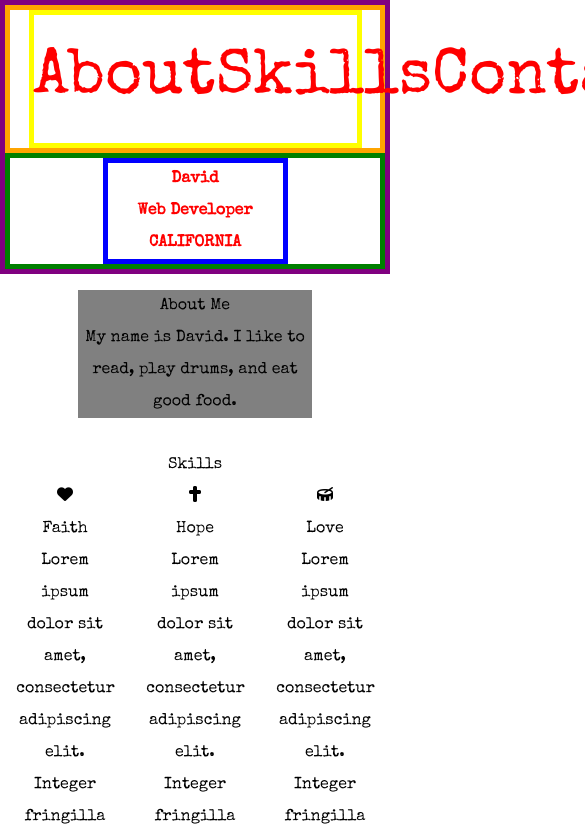
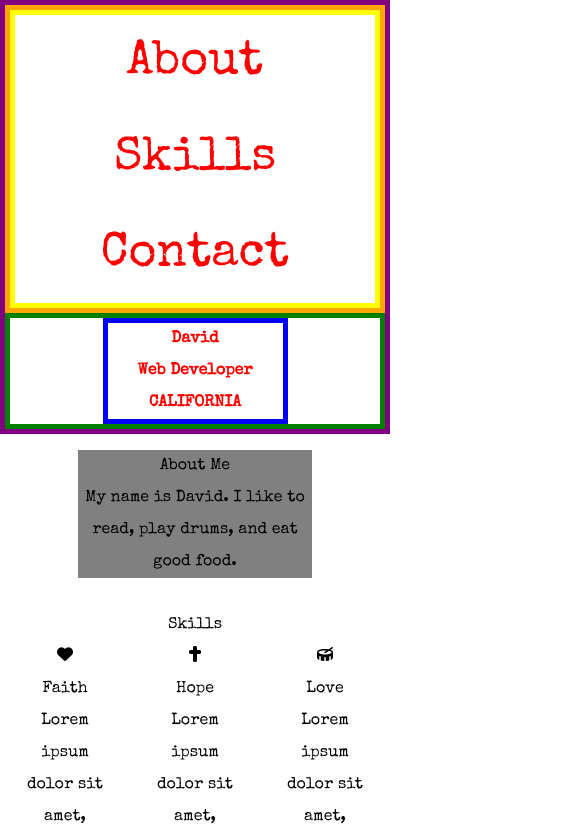
Before and after one commit to David-E-Alvarez/portfolio, a plain HTML site: page index.html in a window 390 px wide. Shown: the top 839 px of the page, 585 px wide, since content can reach past the window. Drawn offline with nearby package versions, Linux system fonts and the light colour scheme.

Commit message:
made links in nav responsive

```diff
--- a/styles.css
+++ b/styles.css
@@ -126,12 +126,12 @@ header{
 nav{
 	border: 5px solid orange;
 	display: flex;
-	justify-content: center;
+	justify-content: space-around;
 }
 
 .links{
 	border: 5px solid yellow;
-	width: 90%;
+	width: 100%;
 	display:flex;
 	justify-content: space-evenly;
 	align-items: center;
@@ -139,7 +139,7 @@ nav{
 .links a{
 	text-decoration: none;
 	color: red;
-	font-size: 4em;
+	font-size: 3em;
 }
 section{
 	padding: 4% 0;
@@ -213,3 +213,9 @@ footer{
 }
 
 /*Media Queries*/
+@media (width <= 625px){
+	.links{
+		display: flex;
+		flex-direction: column;
+	}
+}
```
